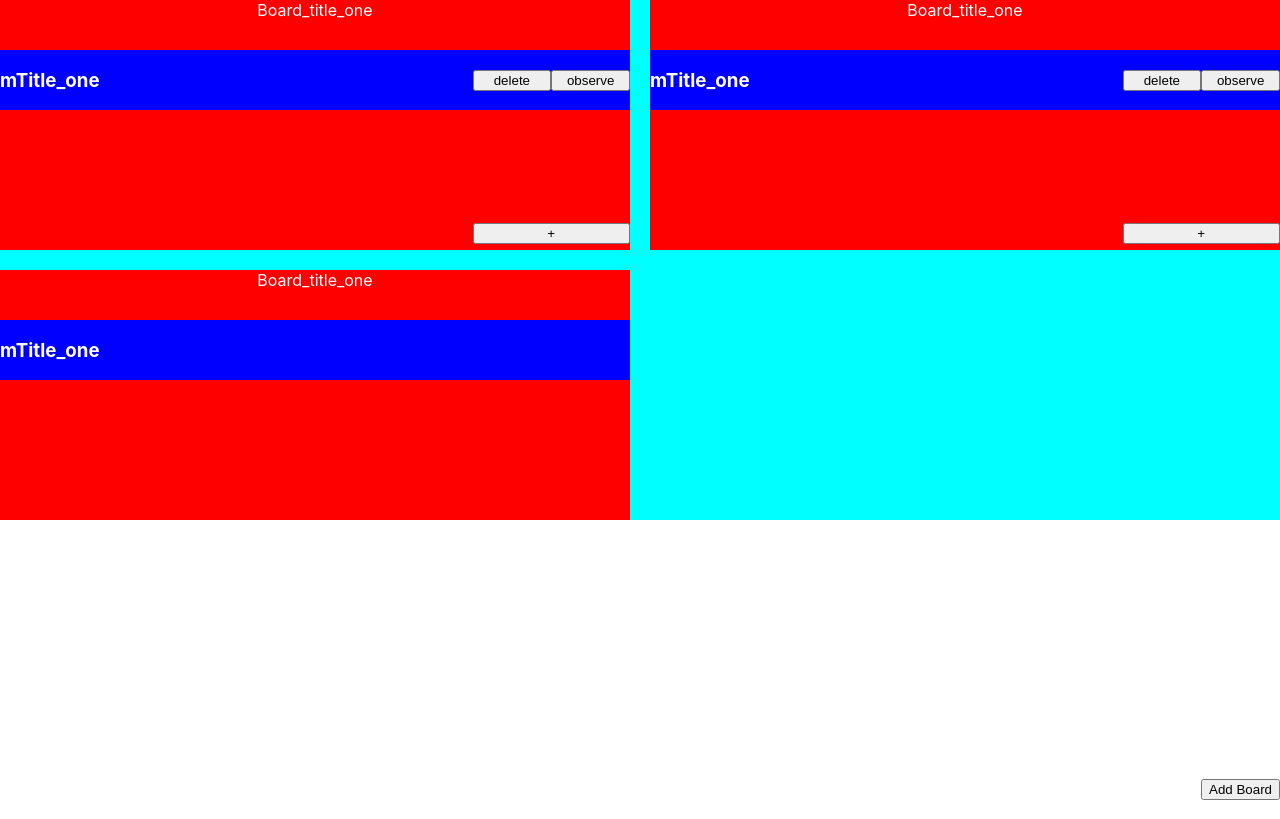
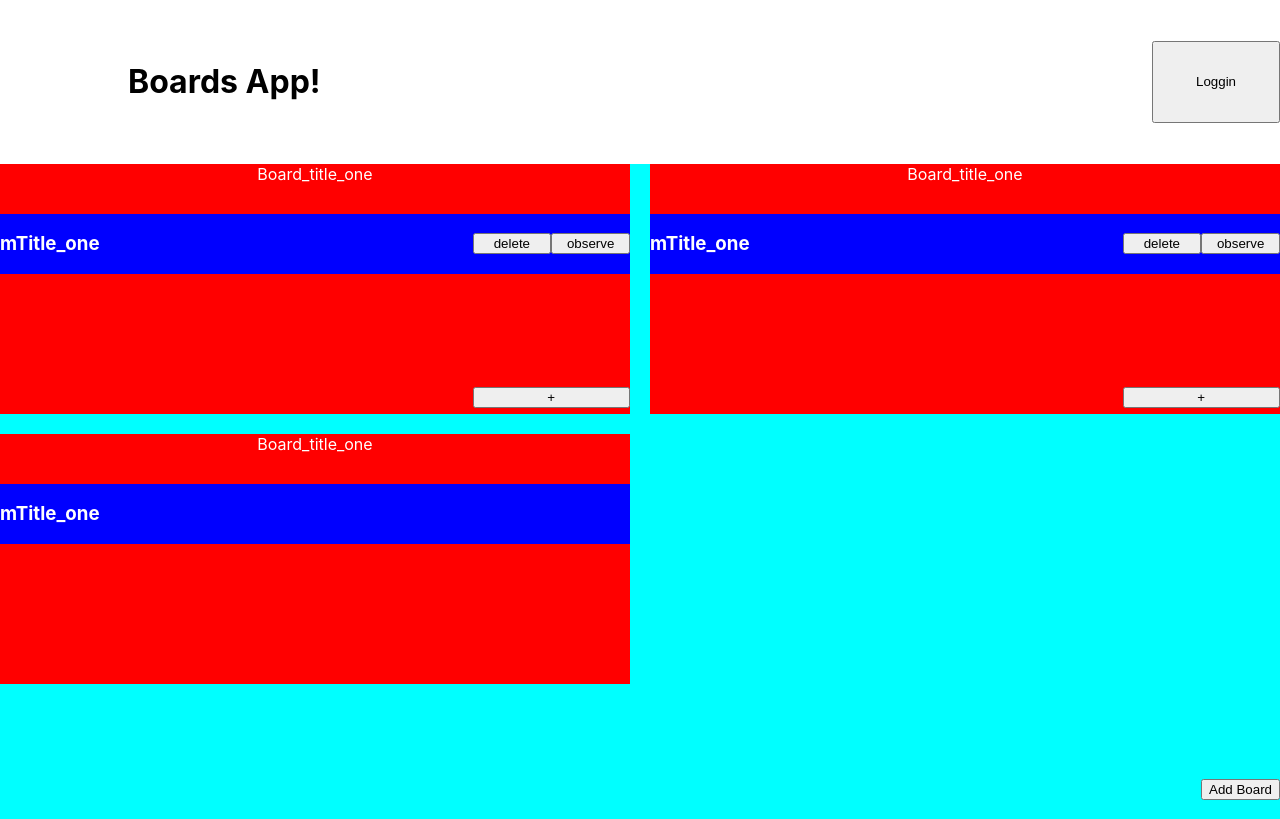
Before and after one commit to thirty33/BoardsApp_frontend, a React (Create React App) app: page / in a window 1280 px wide. Built offline with nearby package versions, Linux system fonts and the light colour scheme.

Commit message:
login form implementation

```diff
--- a/src/components/boardComponent.js
+++ b/src/components/boardComponent.js
@@ -1,6 +1,7 @@
 import React from 'react';
 import {MessageDetailView} from './messageDetailView';
 import {BoardForm} from './boardModalForm';
+import {LoginForm} from './loginModalForm';
 import '../style/boardstyle.css';
 
 function Message(props) {
@@ -48,7 +49,7 @@ export function Board(props) {
 					}
 				</div>
 			</div>
-			{(props.modalIsVisible && !props.isBoardForm) &&
+			{(props.modalIsVisible && !props.isBoardForm && !props.isLoginForm) &&
 			<MessageDetailView
 				modal={{propertyOne: 'Joel Gustavo'}}
 				boardId={props.currentBoardId}
@@ -59,7 +60,7 @@ export function Board(props) {
 				messageToSend={props.messageToSend}
 				isDetailView={props.isDetailView}/>
 			}
-			{(props.modalIsVisible && props.isBoardForm) &&
+			{(props.modalIsVisible && props.isBoardForm && !props.isLoginForm) &&
 			<BoardForm
 				closeView={() => props.closeModal()}
 				boardModel={props.boardModel}
@@ -68,6 +69,14 @@ export function Board(props) {
 				saveObject={(e) => props.addBoard(e)}
 				/>
 			}
+			{(props.modalIsVisible && props.isLoginForm) &&
+			<LoginForm
+				loginModel={props.loginModel}
+				closeView={() => props.closeModal()}
+				handleInputChange={(e) => props.handleModalChanges(e)}
+				saveObject={(e) => props.signIn(e)}
+				/>
+			}
 		</div>
 	);
 }
--- /dev/null
+++ b/src/components/loginModalForm.js
@@ -0,0 +1,35 @@
+import React from 'react';
+import '../style/modalstyle.css';
+
+export function LoginForm(props) {
+	return (
+		<div className="modalMask">
+			<div className="modalWrapper">
+				<div className="modalContainer">
+                    <div className="modalBody">
+                        <button onClick={() => props.closeView()}>Close</button>
+                        <form onSubmit={(e) => props.saveObject(e)}>
+                            <label>
+                                username:
+                                <input
+                                    type="text"
+                                    name={props.loginModel.fieldOne}
+                                    onChange={(e) => props.handleInputChange(e)} />
+                            </label>
+                            <label>
+                                password:
+                                <input
+                                    type="text"
+                                    name={props.loginModel.fieldTwo}
+                                    onChange={(e) => props.handleInputChange(e)} />
+                            </label>
+                            <div className="modalActions">
+                                <input type="submit" value="Submit" />
+                            </div>
+                        </form>
+                    </div>
+				</div>
+			</div>
+		</div>
+	);
+}
--- a/src/components/welcome.js
+++ b/src/components/welcome.js
@@ -16,10 +16,14 @@ export class BoardsWrapper extends React.Component {
 			modalIsVisible: false,
 			isBoardForm: false,
 			isDetailView: false,
+			isLoginForm: false,
 			messageModel: {title: 'title', subject: 'subject'},
 			boardModel: {title: 'title'},
+			loginModel: {fieldOne: 'username', fieldTwo: 'password'},
 			title: '',
 			subject: '',
+			username: '',
+			password: '',
 			messageToSend: {},
 			boardToSend: {}
 		}
@@ -38,15 +42,29 @@ export class BoardsWrapper extends React.Component {
 				saveObject={(e, id) => this.saveObject(e, id)}
 				handleModalChanges={(e) => this.handleModalChanges(e)}
 				addBoard={(e) => this.addBoard(e)}
+				signIn={(e) => this.signIn(e)}
 				messageModel={this.state.messageModel}
 				boardModel={this.state.boardModel}
 				messageToSend={this.state.messageToSend}
 				boardToSend={this.state.boardToSend}
 				currentBoardId={this.state.currentBoardId}
 				isDetailView={this.state.isDetailView}
-				isBoardForm={this.state.isBoardForm}/>
+				isBoardForm={this.state.isBoardForm}
+				loginModel={this.state.loginModel}
+				isLoginForm={this.state.isLoginForm}/>
 		);
 		return (
+			<div className="mainContainer">
+				<div className="siteHeader">
+					<button
+						className="loginButton"
+						onClick={() => this.openLoginForm()}>
+						Loggin
+					</button>
+					<div className="titleApp">
+						<h1>Boards App!</h1>
+					</div>
+				</div>
 				<div className="boardsWrapper">
 					{list}
 					<button
@@ -54,6 +72,7 @@ export class BoardsWrapper extends React.Component {
 						onClick={() => this.openBoardForm()}
 						>Add Board
 					</button>
+				</div>
 			</div>
 		);
 	}
@@ -63,7 +82,14 @@ export class BoardsWrapper extends React.Component {
 	closeModal() {
 		this.setState({
 			modalIsVisible : !this.state.modalIsVisible,
-			isBoardForm : false
+			isBoardForm : false,
+			isLoginForm: false
+		})
+	}
+	openLoginForm() {
+		this.setState({
+			modalIsVisible : true,
+			isLoginForm : true
 		})
 	}
 	openModal(i) {
@@ -155,4 +181,14 @@ export class BoardsWrapper extends React.Component {
 			isBoardForm : true
 		});
 	}
+
+	//User signIn Implementation
+	signIn(e) {
+		e.preventDefault();
+		console.log('trying sign in with', this.state.username, this.state.password);
+		this.setState({
+			modalIsVisible : false,
+			isLoginForm : false
+		});
 	}
+}
--- a/src/style/mainstyle.css
+++ b/src/style/mainstyle.css
@@ -1,3 +1,26 @@
+.mainContainer {
+	display: grid;
+	grid-template-rows: .5fr 4fr;
+	grid-gap: 0;
+}
+
+.siteHeader {
+	display: grid;
+	grid-gap: 0;
+	grid-template-rows: 1fr 2fr 1fr;
+	grid-template-columns: 1fr 8fr 1fr;
+}
+
+.loginButton {
+	grid-column: 3;
+	grid-row: 2;
+}
+
+.titleApp {
+	grid-column: 2;
+	grid-row: 2;
+}
+
 .boardsWrapper {
 	background-color: aqua;
 	display: grid;
```
Lines whose indentation alone changed are shown as unchanged.
